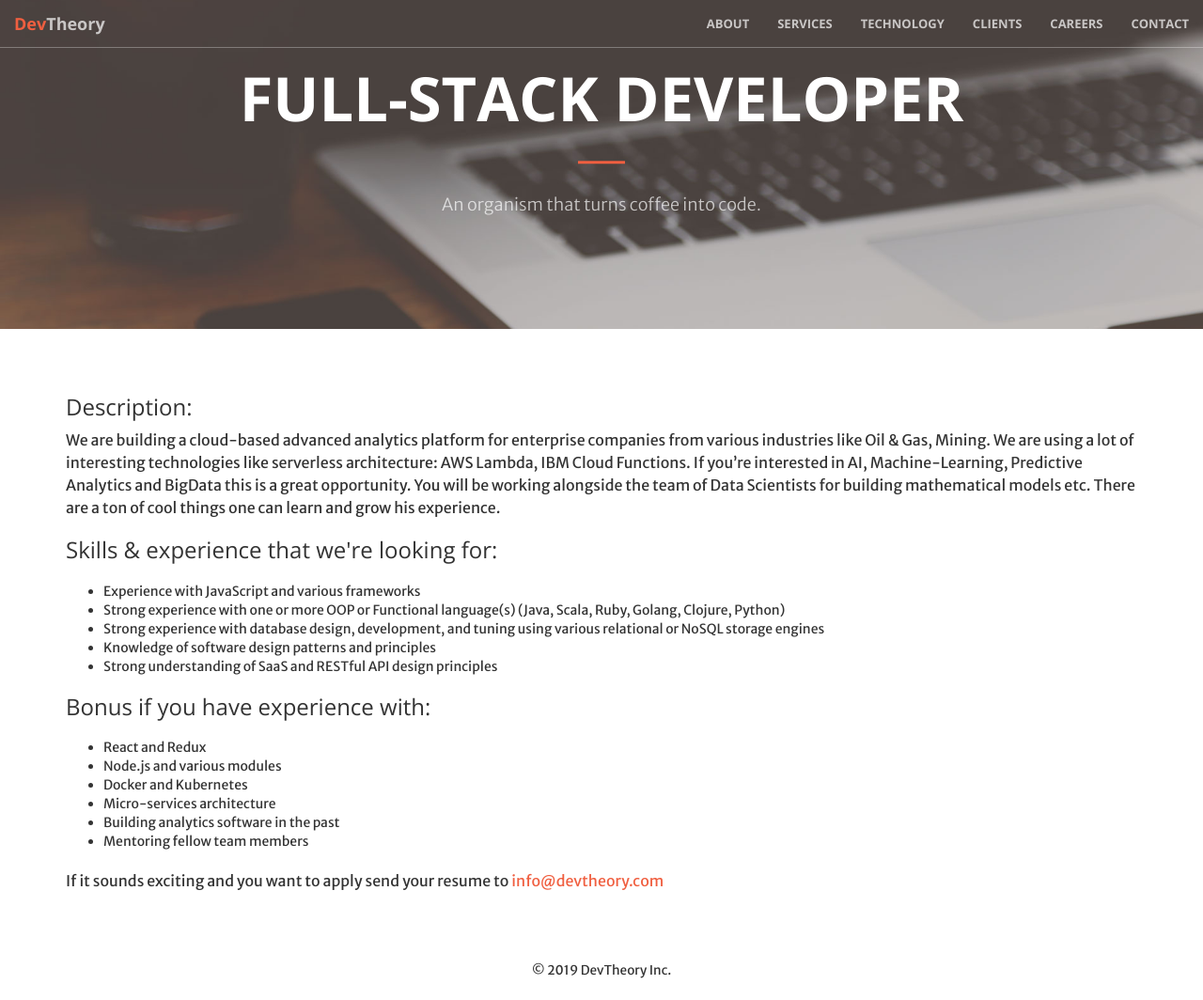
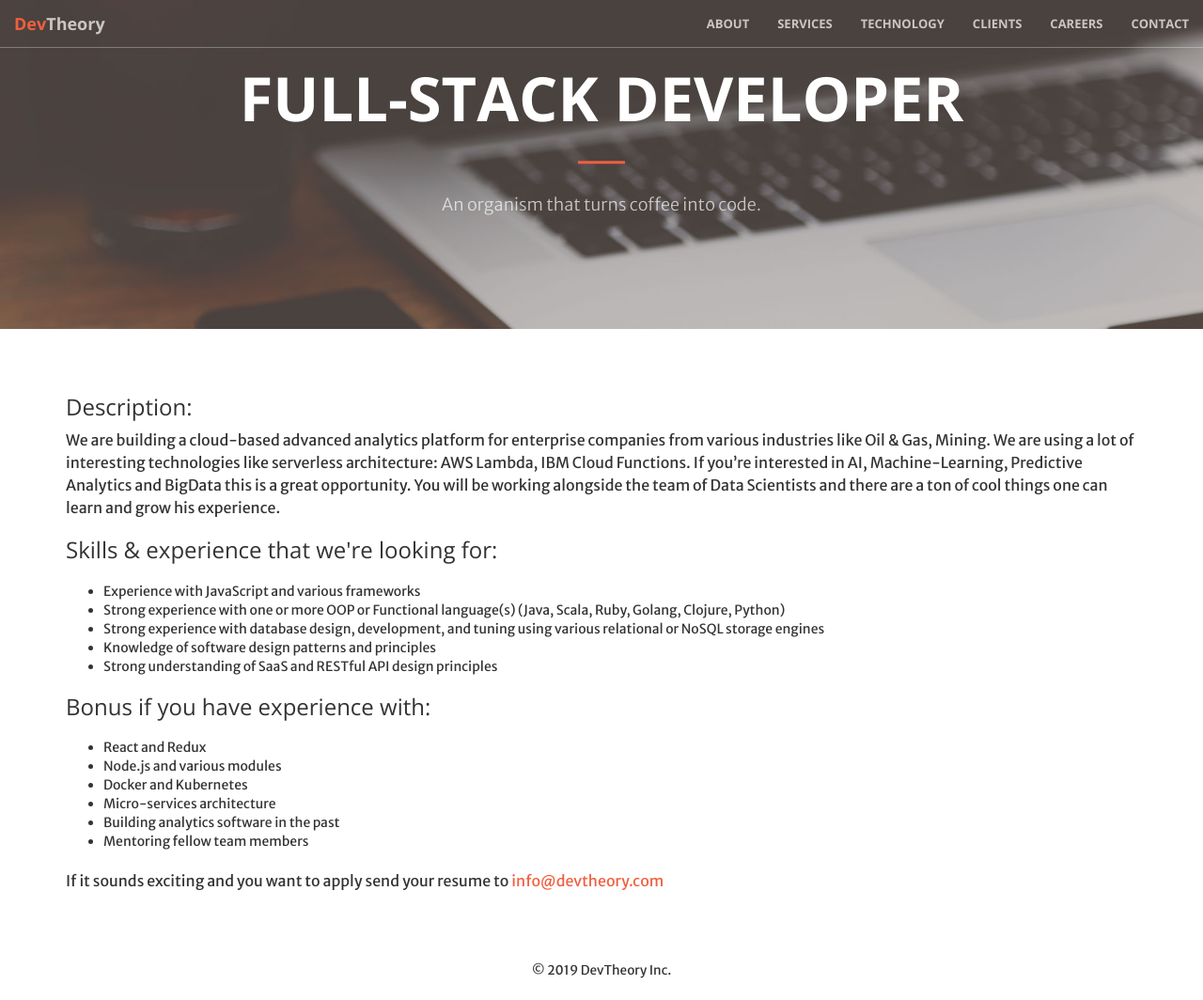
Before and after one commit to dev-theory/dev-theory.github.io, a Jekyll site: the page built from careers/full-stack-developer.html, in a window 1280 px wide and 1064 px high. Shown: the whole window at 94% size. Built offline with Jekyll 4.4.1, drawn with Linux system fonts in a browser that asks for light colours.

Commit message:
fix(careers): update fs developer job description

```diff
--- a/careers/full-stack-developer.html
+++ b/careers/full-stack-developer.html
@@ -5,7 +5,7 @@ title: Full-Stack Developer
 <section id="job-description" class="less-padding">
   <div class="container">
     <h3>Description:</h3>
-    <p>We are building a cloud-based advanced analytics platform for enterprise companies from various industries like Oil & Gas, Mining. We are using a lot of interesting technologies like serverless architecture: AWS Lambda, IBM Cloud Functions. If you’re interested in AI, Machine-Learning, Predictive Analytics and BigData this is a great opportunity. You will be working alongside the team of Data Scientists for building mathematical models etc. There are a ton of cool things one can learn and grow his experience.</p>
+    <p>We are building a cloud-based advanced analytics platform for enterprise companies from various industries like Oil & Gas, Mining. We are using a lot of interesting technologies like serverless architecture: AWS Lambda, IBM Cloud Functions. If you’re interested in AI, Machine-Learning, Predictive Analytics and BigData this is a great opportunity. You will be working alongside the team of Data Scientists and there are a ton of cool things one can learn and grow his experience.</p>
     <h3>Skills & experience that we're looking for:</h3>
     <p>
       <ul>
```
